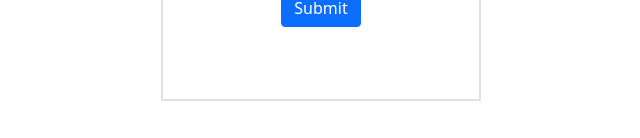
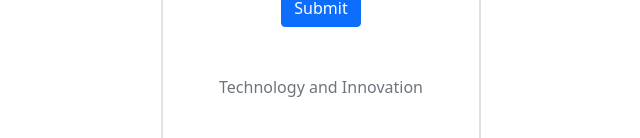
Before and after one commit to Rajkumar-Rajar/TechTalkMonitoring-React, a React (Create React App) app: page / in a window 1280 px wide. Shown: the part 695-833 px from the top of the page, without its empty margins (319-959 px from the left). Before the commit the page ends 800 px from the top, so only its background shows below. Built offline with nearby package versions, Linux system fonts and the light colour scheme; no server answers.

Commit message:
add slogan to form

```diff
--- a/src/components/AdminLogin.js
+++ b/src/components/AdminLogin.js
@@ -166,6 +166,8 @@ function AdminLogin() {
                         Submit
                     </button>
                 </div>
+                        <p class="text-capitalized text-center text-secondary">Technology and Innovation</p>
+
                 <ToastContainer />
             </div>
         </div>
--- a/src/components/Form.js
+++ b/src/components/Form.js
@@ -301,6 +301,7 @@ function Form() {
                         Submit
                     </button>
                 </div>
+                <p class="text-capitalized text-center text-secondary">Technology and Innovation</p>
 
                 <ToastContainer />
             </div>
```
